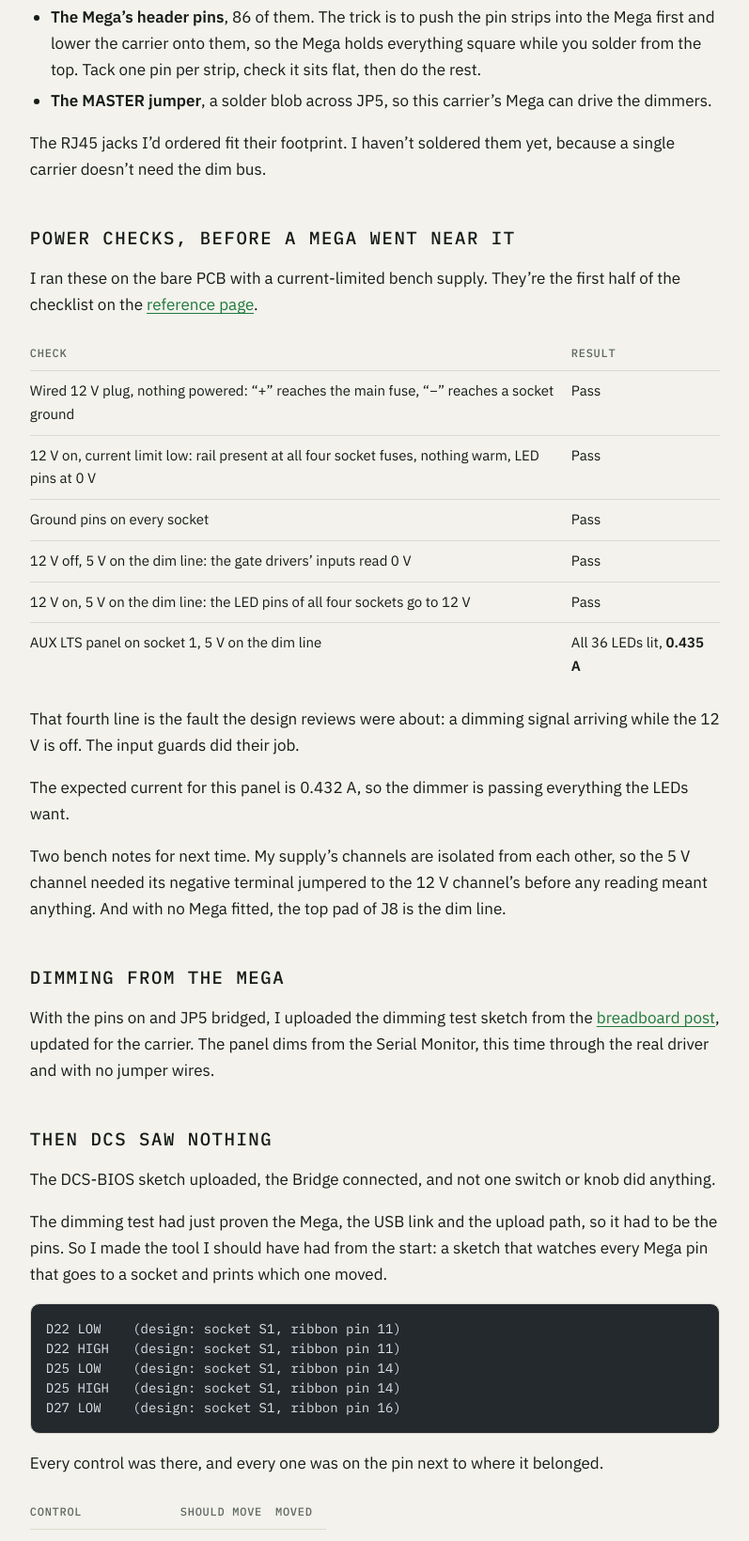
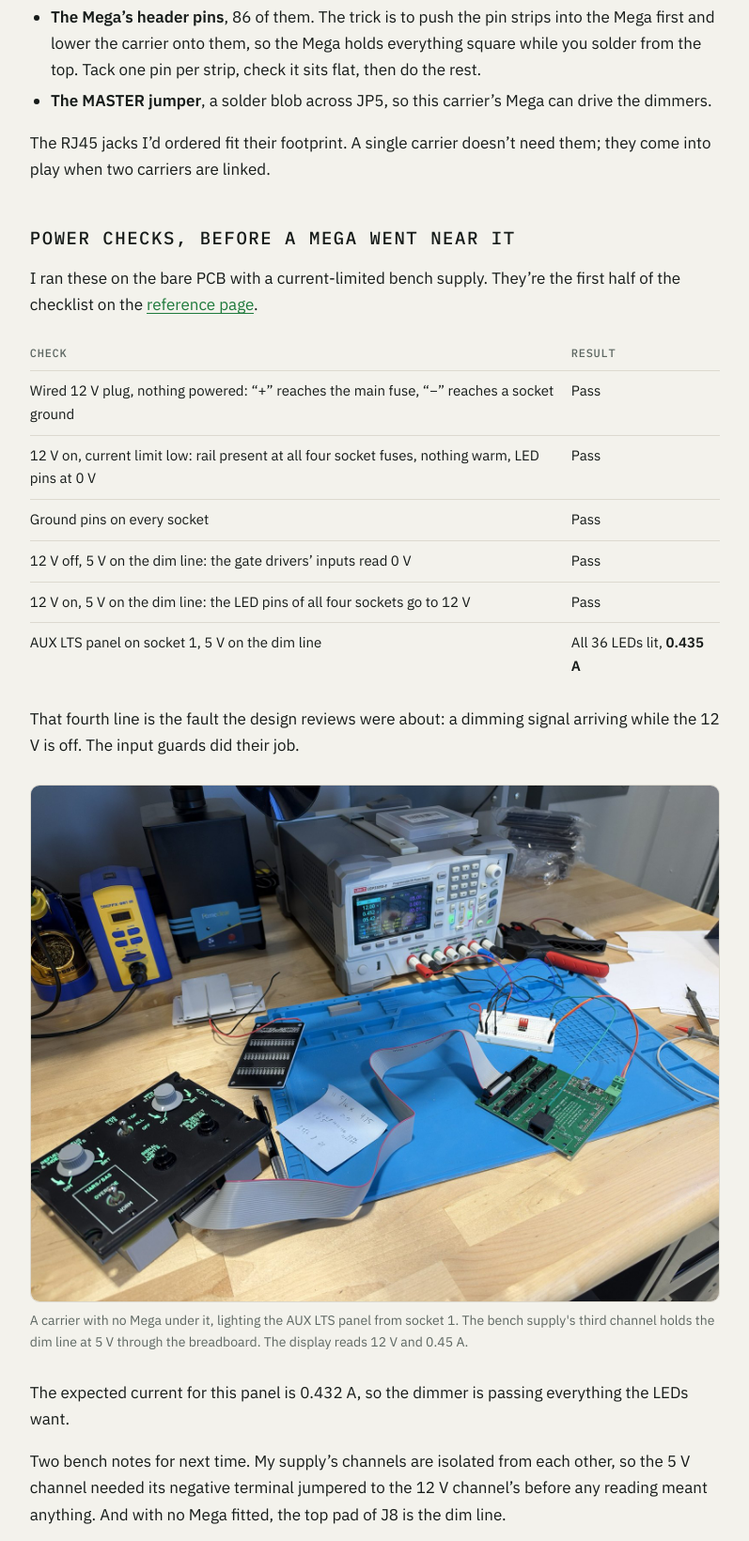
Before and after one commit to vectorstofinal/millz-a10-simpit, an Astro site: page /posts/mega-carrier-first-power in a window 1280 px wide. Shown: the part 760-2400 px from the top of the page at 94% size, without its empty margins (241-1038 px from the left). Built offline with nearby package versions, Linux system fonts and the light colour scheme; Astro itself is replaced by a stand-in of ours.

Commit message:
Bench post: add J's photo of the carrier lighting the AUX LTS panel
Co-Authored-By: Claude Fable 5.2 <noreply@anthropic.com>
Claude-Session: https://claude.ai/code/session_01Jiw7trp3FeoycwXrzfT1DN

```diff
--- a/src/content/posts/mega-carrier-first-power.md
+++ b/src/content/posts/mega-carrier-first-power.md
@@ -17,7 +17,7 @@ Two things were mine to add:
 - **The Mega's header pins**, 86 of them. The trick is to push the pin strips into the Mega first and lower the carrier onto them, so the Mega holds everything square while you solder from the top. Tack one pin per strip, check it sits flat, then do the rest.
 - **The MASTER jumper**, a solder blob across JP5, so this carrier's Mega can drive the dimmers.
 
-The RJ45 jacks I'd ordered fit their footprint. I haven't soldered them yet, because a single carrier doesn't need the dim bus.
+The RJ45 jacks I'd ordered fit their footprint. A single carrier doesn't need them; they come into play when two carriers are linked.
 
 ## Power checks, before a Mega went near it
 
@@ -33,6 +33,11 @@ I ran these on the bare PCB with a current-limited bench supply. They're the fir
 | AUX LTS panel on socket 1, 5 V on the dim line | All 36 LEDs lit, **0.435 A** |
 
 That fourth line is the fault the design reviews were about: a dimming signal arriving while the 12 V is off. The input guards did their job.
+
+<figure>
+  <img src="/img/mega-carrier-first-bench.jpg" alt="A green carrier PCB on a blue bench mat with no Arduino under it, joined by a gray ribbon cable to the AUX LTS panel, whose legends are lit green. Jumper wires run from a small breadboard to the carrier's 12 V plug and dim line. The bench supply behind shows 12.00 V and 0.452 A on channel 1 and 5.00 V on channel 3" loading="lazy" width="1600" height="1200" />
+  <figcaption>A carrier with no Mega under it, lighting the AUX LTS panel from socket 1. The bench supply's third channel holds the dim line at 5 V through the breadboard. The display reads 12 V and 0.45 A.</figcaption>
+</figure>
 
 The expected current for this panel is 0.432 A, so the dimmer is passing everything the LEDs want.
 
```
Also changed, not shown: public/img/mega-carrier-first-bench.jpg (added).
